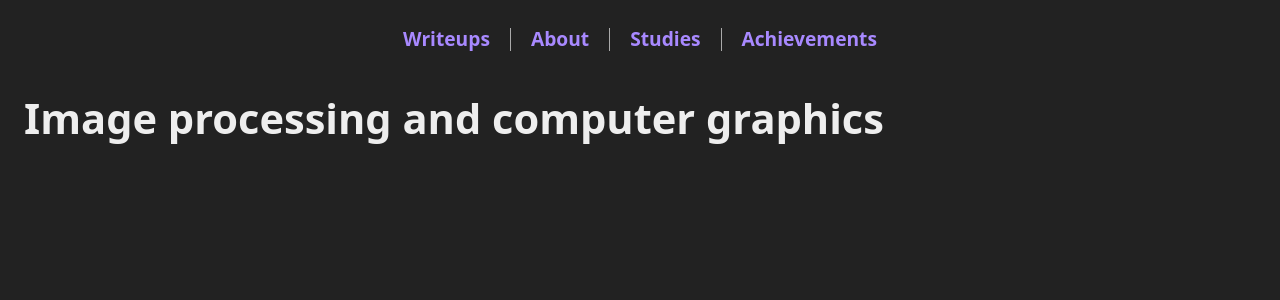
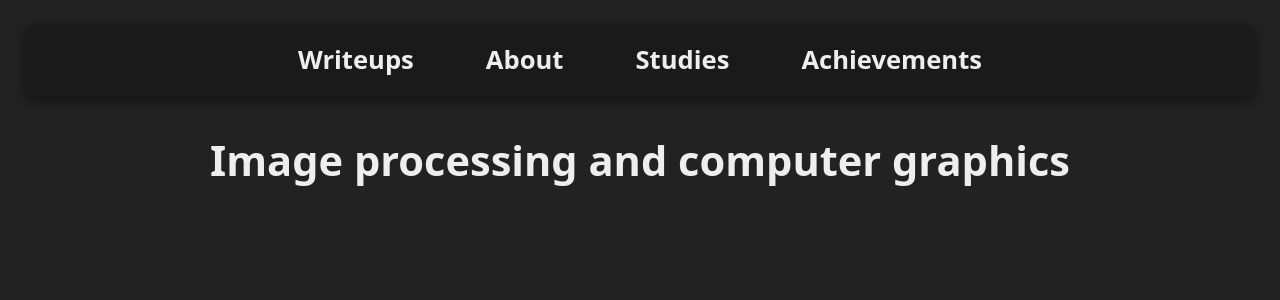
Before and after one commit to mrb3d1/mrb3d1.github.io, a Jekyll site: the page built from studies/image-processing-and-computer-graphics/index.md, in a window 1280 px wide. Shown: the top 300 px of the page. Built offline with Jekyll 4.4.1, drawn with Linux system fonts in a browser that asks for light colours; our own code applies the rules of GitHub Pages for plain Markdown files.

Commit message:
Update index.md

```diff
--- a/studies/image-processing-and-computer-graphics/index.md
+++ b/studies/image-processing-and-computer-graphics/index.md
@@ -1,27 +1,13 @@
+<link rel="stylesheet" href="/assets/style.css">
 
-<div style="display: flex; justify-content: center; align-items: center; flex-wrap: wrap; gap: 10px; font-size: 1.2rem; margin-bottom: 30px;">
-
-  <div style="padding: 0 10px;">
-    <a href="/writeups/" style="text-decoration: none; font-weight: bold;">Writeups</a>
-  </div>
-
-  <div style="border-left: 1px solid #aaa; height: 1.2em;"></div>
-
-  <div style="padding: 0 10px;">
-    <a href="/" style="text-decoration: none; font-weight: bold;">About</a>
-  </div>
-
-  <div style="border-left: 1px solid #aaa; height: 1.2em;"></div>
-
-  <div style="padding: 0 10px;">
-    <a href="/studies/" style="text-decoration: none; font-weight: bold;">Studies</a>
-  </div>
-
-  <div style="border-left: 1px solid #aaa; height: 1.2em;"></div>
-
-  <div style="padding: 0 10px;">
-    <a href="/achievements/" style="text-decoration: none; font-weight: bold;">Achievements</a>
-  </div>
+<div class="nav-menu">
+  <div class="nav-item"><a href="/writeups/">Writeups</a></div>
+  <div class="separator"></div>
+  <div class="nav-item"><a href="/">About</a></div>
+  <div class="separator"></div>
+  <div class="nav-item"><a href="/studies/">Studies</a></div>
+  <div class="separator"></div>
+  <div class="nav-item"><a href="/achievements/">Achievements</a></div>
 </div>
 
-# Image processing and computer graphics
+<h1 style="text-align: center;">Image processing and computer graphics</h1>
```
